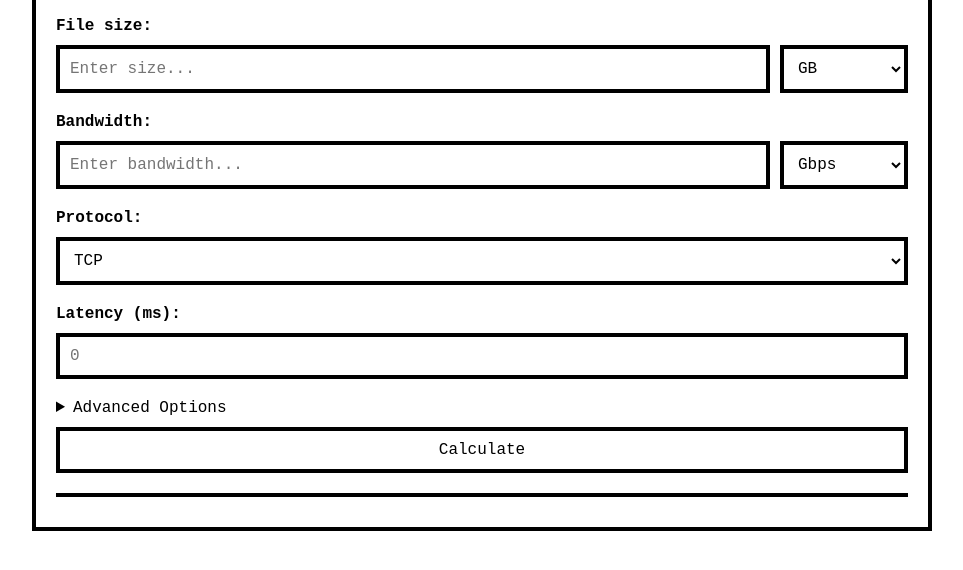
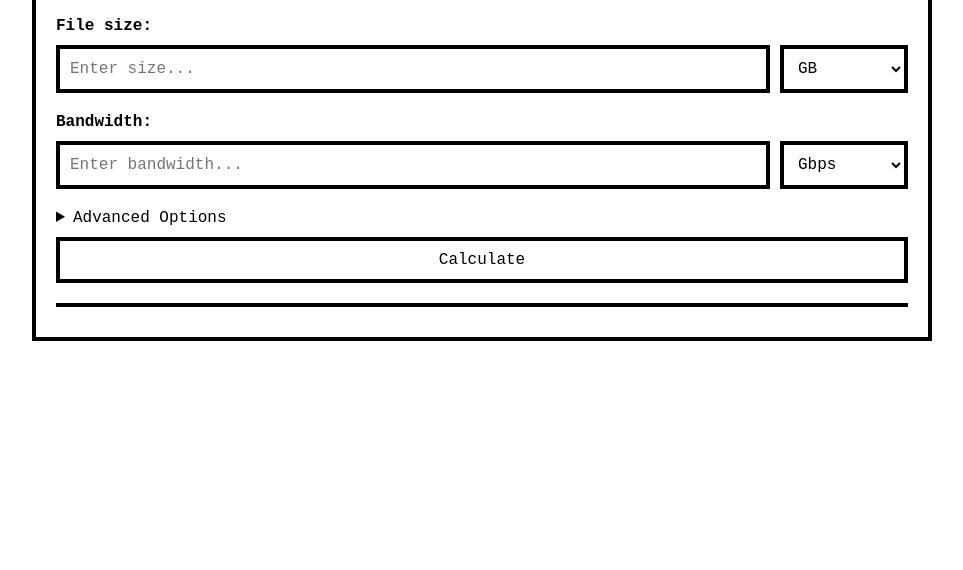
Before and after one commit to bedecarroll/transfer, a website with bundled scripts: page index.html in a window 1280 px wide. Shown: the part 156-726 px from the top of the page, without its empty margins (158-1121 px from the left). Built offline with nearby package versions, Linux system fonts and the light colour scheme.

Commit message:
Move protocol and latency to advanced options

```diff
--- a/index.html
+++ b/index.html
@@ -49,6 +49,8 @@
                 </div>
                 <div id="bandwidth-help" class="sr-only">Enter bandwidth and select unit.</div>
             </div>
+            <details id="advanced-section">
+                <summary>Advanced Options</summary>
                 <div class="input-section">
                     <label for="protocol-select">Protocol:</label>
                     <select id="protocol-select" aria-describedby="protocol-help">
@@ -59,11 +61,9 @@
                 </div>
                 <div id="latency-section" class="input-section">
                     <label for="latency-input">Latency (ms):</label>
-                <input type="number" id="latency-input" placeholder="0" min="0" step="any" aria-describedby="latency-help">
+                    <input type="number" id="latency-input" value="10" min="0" step="any" aria-describedby="latency-help">
                     <div id="latency-help" class="sr-only">Round-trip latency for TCP in milliseconds.</div>
                 </div>
-            <details id="advanced-section">
-                <summary>Advanced Options</summary>
                 <div class="input-section">
                     <label for="ip-version-select">IP Version:</label>
                     <select id="ip-version-select" aria-describedby="ip-version-help">
```
Lines whose indentation alone changed are shown as unchanged.
